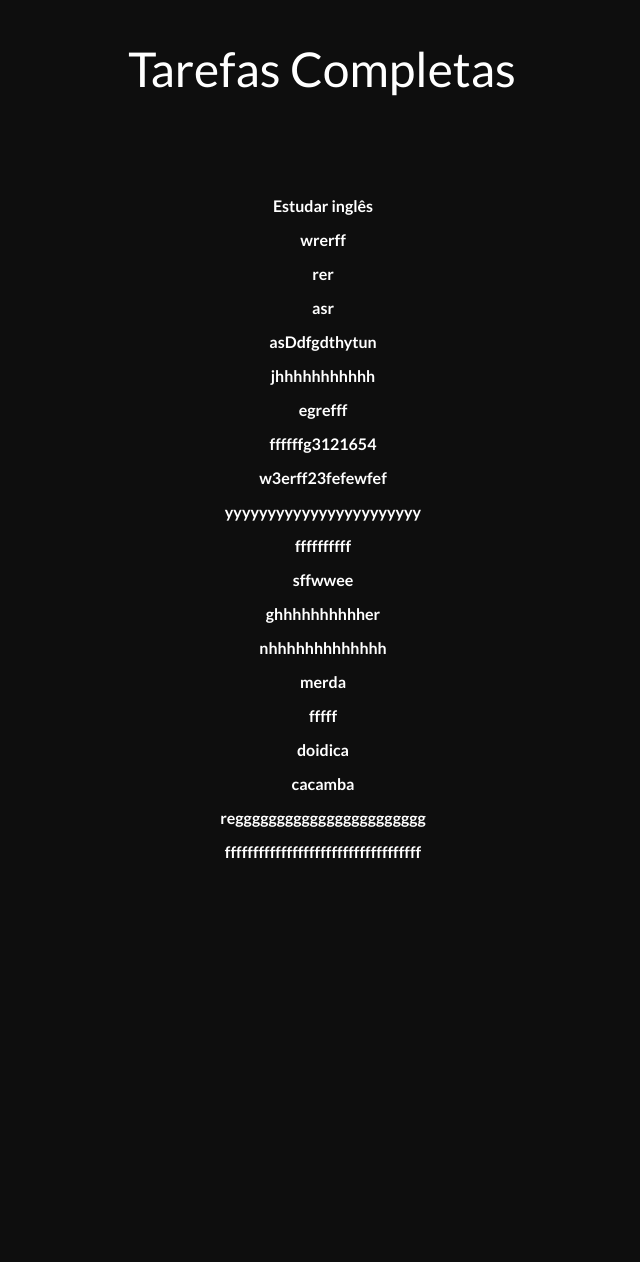
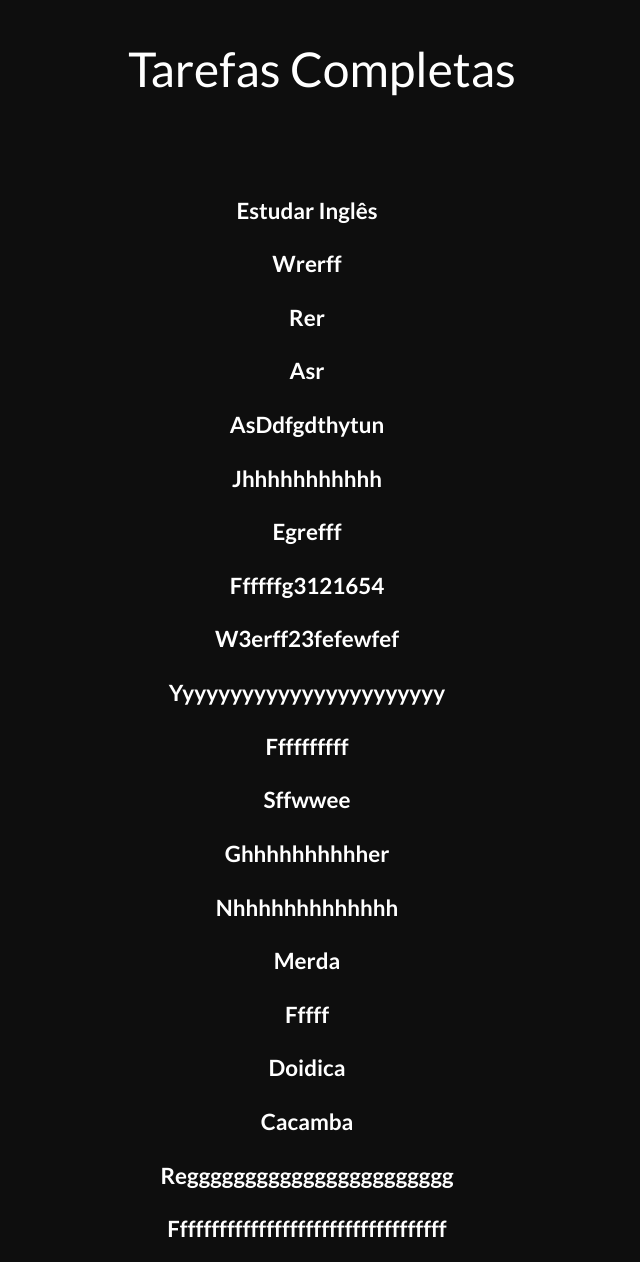
Before and after one commit to Deivisson-dev/to-do-list-django, a Django app: template blog/task/templates/completed_tasks.html in a window 1280 px wide. Shown: the part 180-1442 px from the top of the page, without its empty margins (333-973 px from the left). Before the commit the page ends 1038 px from the top, so only its background shows below. Run offline with Django 4.2, Linux system fonts and the light colour scheme; the template is opened without the code that fills it: values that come from a table or form of the project are taken from there, others are empty; data comes from the database, SQL or seed files in the repository; both versions use the stored data as it was after the commit.

Commit message:
chore: Projeto finalizado

```diff
--- a/blog/task/static/task/css/tasks.css
+++ b/blog/task/static/task/css/tasks.css
@@ -79,7 +79,7 @@ h1{
     background-color: var(--color-dark3);
 }
 
-#to-do-list{
+.to-do-list{
     display: flex;
     flex-direction: column;
     gap: 20px;
@@ -87,7 +87,7 @@ h1{
     list-style: none;
 }
 
-#to-do-list li{
+.to-do-list li{
     list-style-type: none;
     font-size: 1.4rem;
     text-transform: capitalize;
@@ -97,7 +97,7 @@ h1{
     gap: 250px;
 }
 
-#to-do-list li:hover{
+.to-do-list li:hover{
     background-color: var(--color-dark3);
     transition: .4s;
     border-radius: 1rem;
--- a/blog/task/templates/completed_tasks.html
+++ b/blog/task/templates/completed_tasks.html
@@ -27,22 +27,43 @@
             gap: 10px;
             list-style-type: none;
         }
+        .to-do-list{
+            display: flex;
+            flex-direction: column;
+            gap: 20px;
+            padding: 0;
+            list-style: none;
+    }
+
+        .to-do-list li{
+                list-style-type: none;
+                font-size: 1.4rem;
+                text-transform: capitalize;
+                display: flex;
+                align-items: center;
+                justify-content: space-between;
+                gap: 250px;
+        }
 
         .to-do-list li:hover{
-            background-color: rgb(22, 22, 22);
-            transition: .4s;
-            border-radius: 1rem;
-            padding-left: 1rem;
-}
+                background-color: var(--color-dark3);
+                transition: .4s;
+                border-radius: 1rem;
+                padding-left: 1rem;
+    }
     </style>
 </head>
 <body>
     <h1 class="complete">Tarefas Completas</h1>
     <ol class="to-do-list">
         {% for task in tasks %}
-            <strong>
-                <li>{{ task.title }}</li>
-            </strong>
+            <li>
+                <a href="" style="text-decoration: none; color: #FFF;">
+                    <strong class="fw-bold">
+                        {{ task.title }}
+                    </strong>
+                </a>
+            </li>
         {% endfor %}
     </ol>
 </body>
--- a/blog/task/templates/tasks.html
+++ b/blog/task/templates/tasks.html
@@ -22,7 +22,7 @@
         <h1>To Do List</h1>
         <div class="content">
             <div class="content--add-item">
-                <input type="text" id="title" name="title">
+                <input type="text" id="title" name="title" placeholder="Adicione uma nova tarefa">
                 <button id="btn-new-task" title="Clique aqui para adicionar uma nova task">
                     <svg xmlns="http://www.w3.org/2000/svg" width="16" height="16" fill="currentColor" class="bi bi-plus-lg" viewBox="0 0 16 16">
                         <path fill-rule="evenodd" d="M8 2a.5.5 0 0 1 .5.5v5h5a.5.5 0 0 1 0 1h-5v5a.5.5 0 0 1-1 0v-5h-5a.5.5 0 0 1 0-1h5v-5A.5.5 0 0 1 8 2Z"/>
@@ -31,7 +31,7 @@
             </div>
         </div>
     </form>
-    <ol id="to-do-list">
+    <ol class="to-do-list">
         {% for task in tasks %}
         <li>
             <a href="{% url 'task_detalhes' task.id %}" style="text-decoration: none; color: #FFF;">
```
Also changed, not shown: blog/db.sqlite3, blog/task/static/task/img/lixeira-de-reciclagem.svg.
